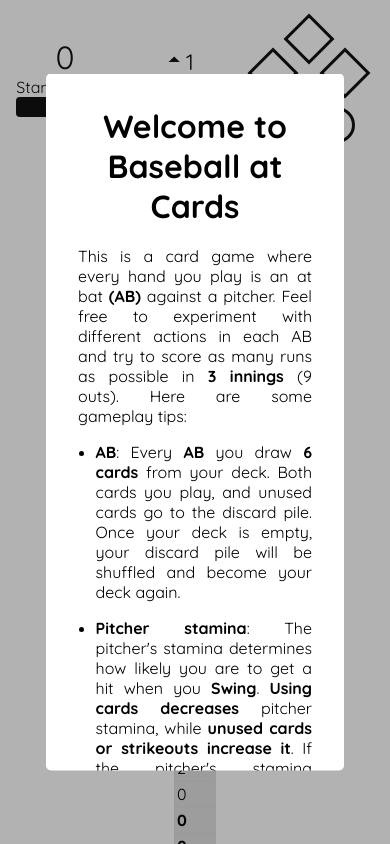
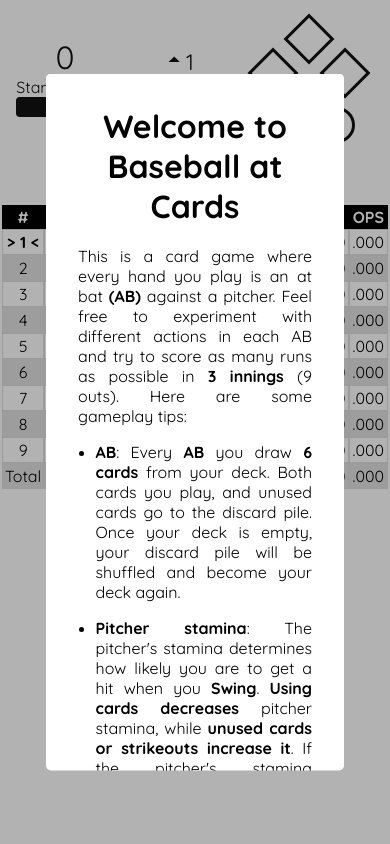
Before and after one commit to arnautresserras/bbac-ts, a React (Create React App) app: page / in a window 390 px wide. Shown: the top 844 px of the page. Built offline with nearby package versions, Linux system fonts and the light colour scheme.

Commit message:
Fix mobile table column

```diff
--- a/src/components/LineupStats/DisplayLineupStats.css
+++ b/src/components/LineupStats/DisplayLineupStats.css
@@ -35,13 +35,3 @@
     color: #fff;
     background-color: #000!important;
 }
-
-@media (max-width: 600px) {
-    .table-container {
-      grid-template-columns: 1fr;
-    }
-
-    .table-header div, .table-row div {
-      text-align: left;
-    }
-}
```
